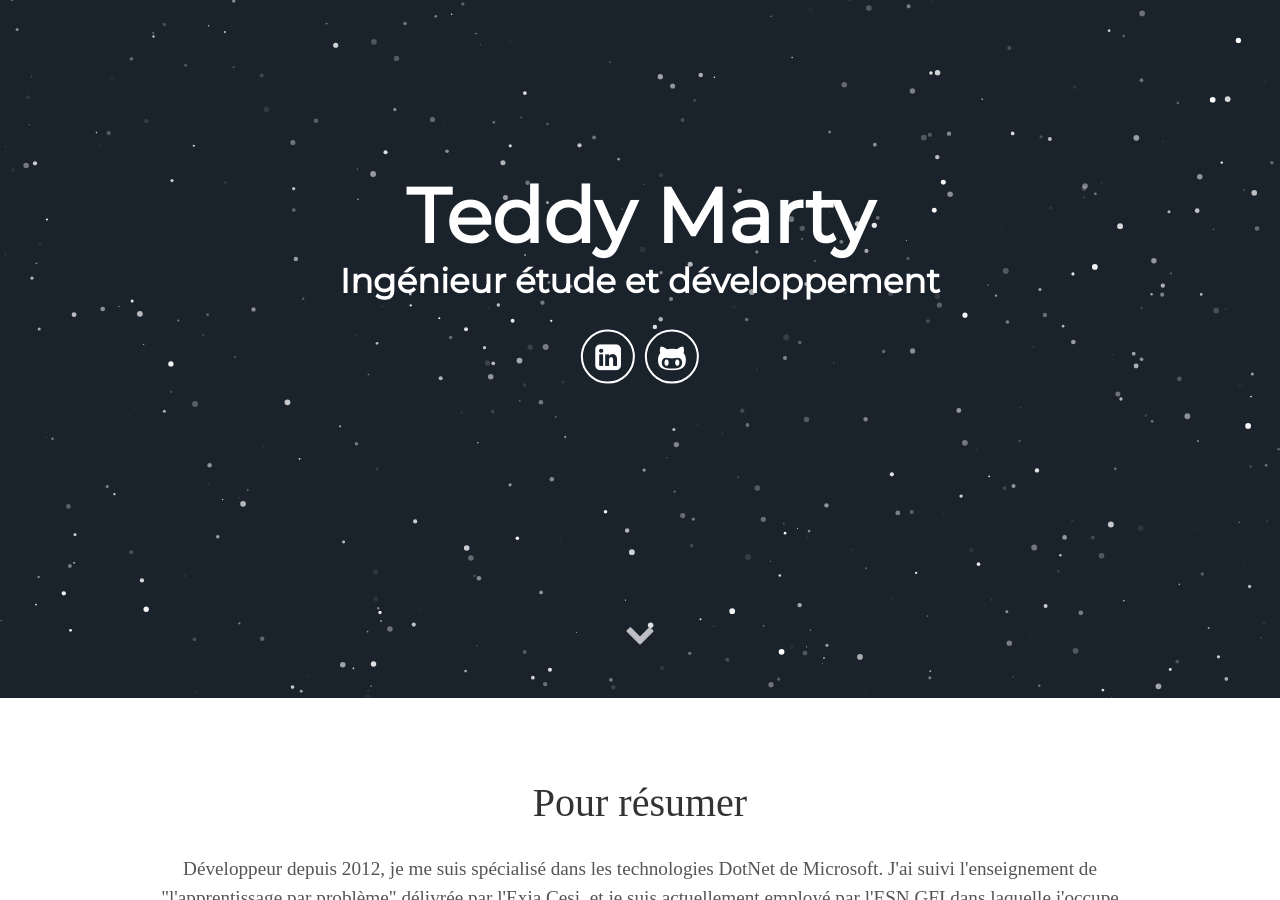
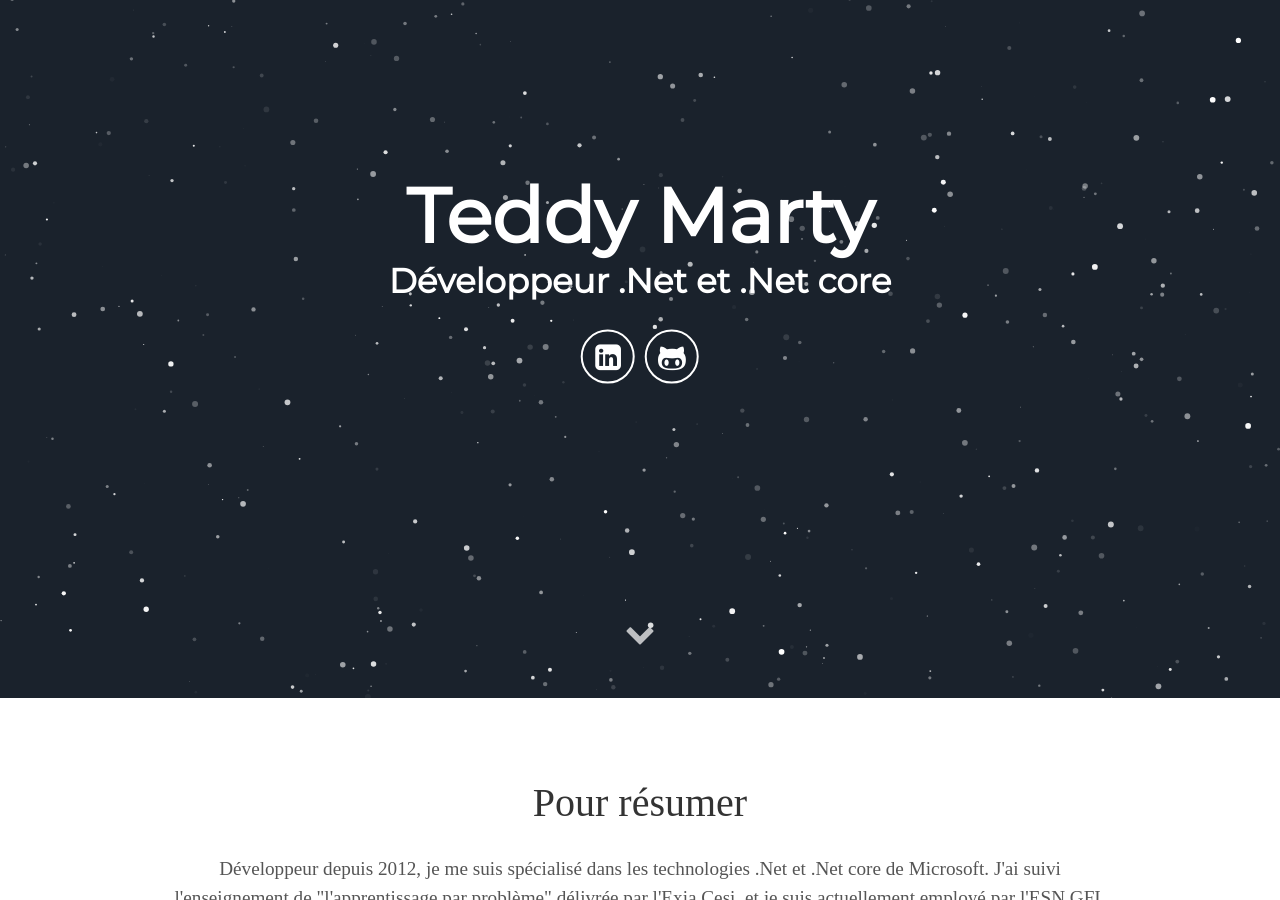
Before and after one commit to teddymarty/teddymarty.github.io, a Jekyll site: the page built from index.html, in a window 1280 px wide and 900 px high, scrolled down 202 px. Built offline with Jekyll 4.4.1, drawn with Linux system fonts in a browser that asks for light colours; some web fonts are replaced; some of the changed text lies outside the part shown.

Commit message:
Replace "Ingénieur étude et développement" by "Développeur .Net et .Net core".

```diff
--- a/_config.yml
+++ b/_config.yml
@@ -7,8 +7,8 @@ description: Mon curriculum vitae
 # User settings
 username: Teddy Marty
 user_description_title: Pour résumer
-user_description: Développeur depuis 2012, je me suis spécialisé dans les technologies DotNet de Microsoft. J'ai suivi l'enseignement de "l'apprentissage par problème" délivrée par l'Exia Cesi, et je suis actuellement employé par l'ESN GFI dans laquelle j'occupe le poste d'Ingénieur Etude et Développement DotNet.</br> Je vous invite à visiter mon profil LinkedIn pour plus d'informations.
-user_title: Ingénieur étude et développement
+user_description: Développeur depuis 2012, je me suis spécialisé dans les technologies .Net et .Net core de Microsoft. J'ai suivi l'enseignement de "l'apprentissage par problème" délivrée par l'Exia Cesi, et je suis actuellement employé par l'ESN GFI.</br> Je vous invite à visiter mon profil LinkedIn pour plus d'informations.
+user_title: Développeur .Net et .Net core
 # email: mauriurraco@gmail.com
 # twitter_username: lorem_ipsum
 # github_username:  lorem_ipsum
```
